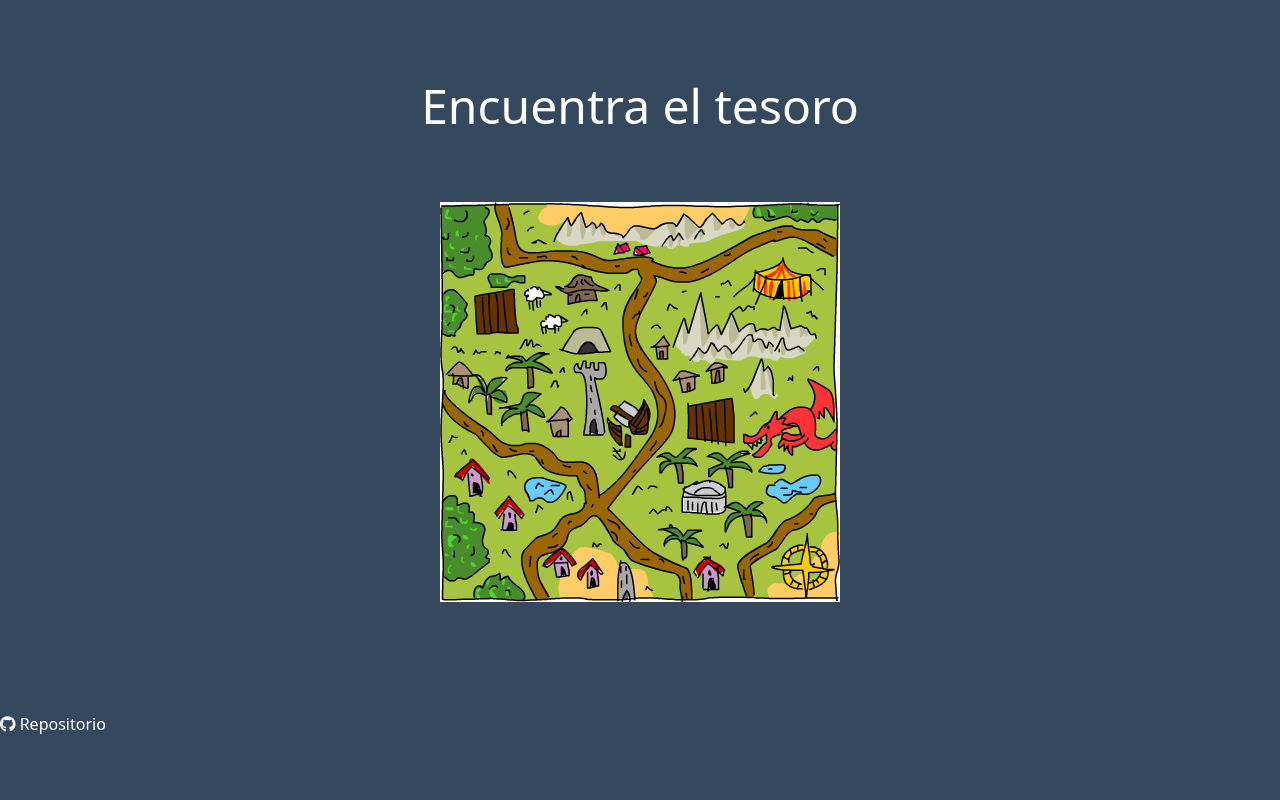
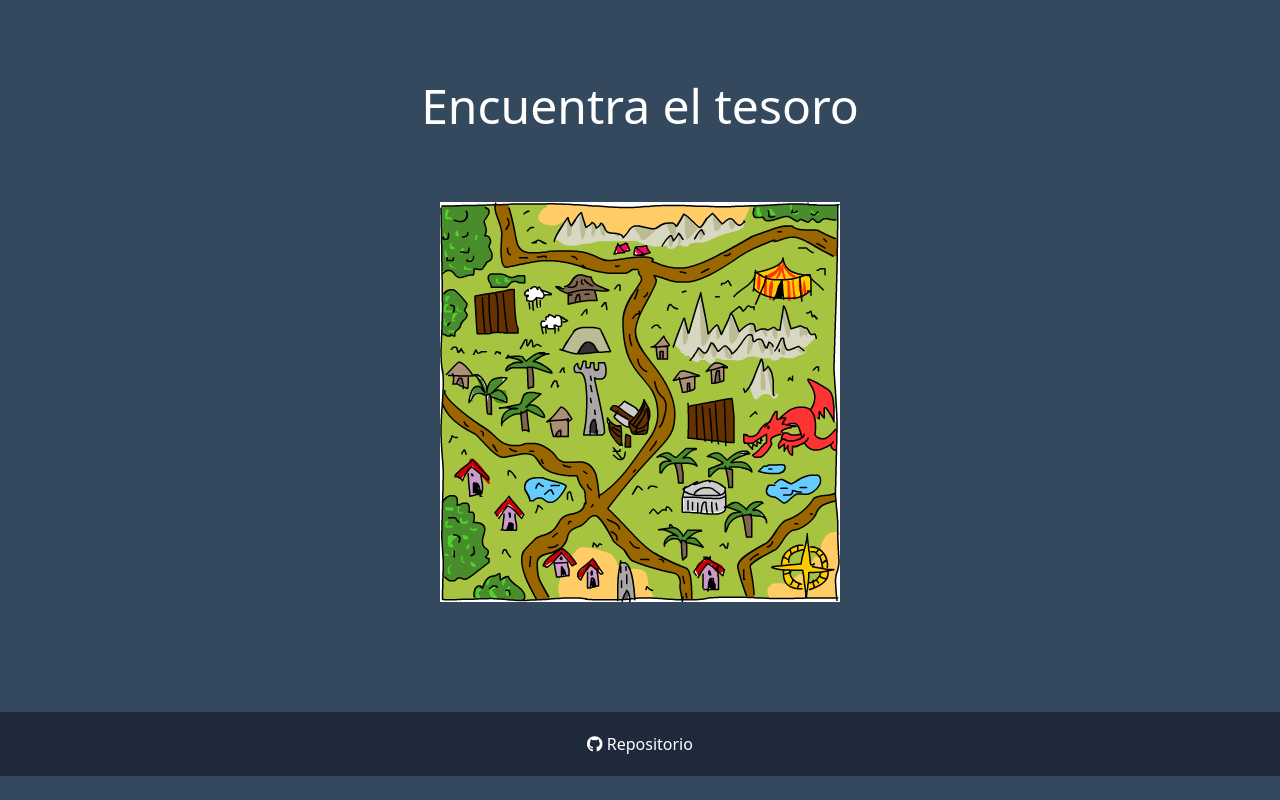
Before and after one commit to DanielDeBlassis/Encuentra-el-Tesoro, a plain HTML site: page index.html in a window 1280 px wide. Drawn offline with nearby package versions, Linux system fonts and the light colour scheme.

Commit message:
Corrige error footer

```diff
--- a/index.html
+++ b/index.html
@@ -39,6 +39,7 @@
     </main>
 
     <footer class="self-baseline w-full">
+        <div class="flex flex-col gap-3 justify-center text-center p-5 content-center bg-slate-800">
             <div><a class="text-[#ffffff] hover:text-[#0d6efd]"
                     href="https://github.com/DanielDeBlassis/Encuentra-el-Tesoro" target="_blank"
                     rel="noreferrer noopener nofollow"><i class="fab fa-github text-[16px]"></i>
```
